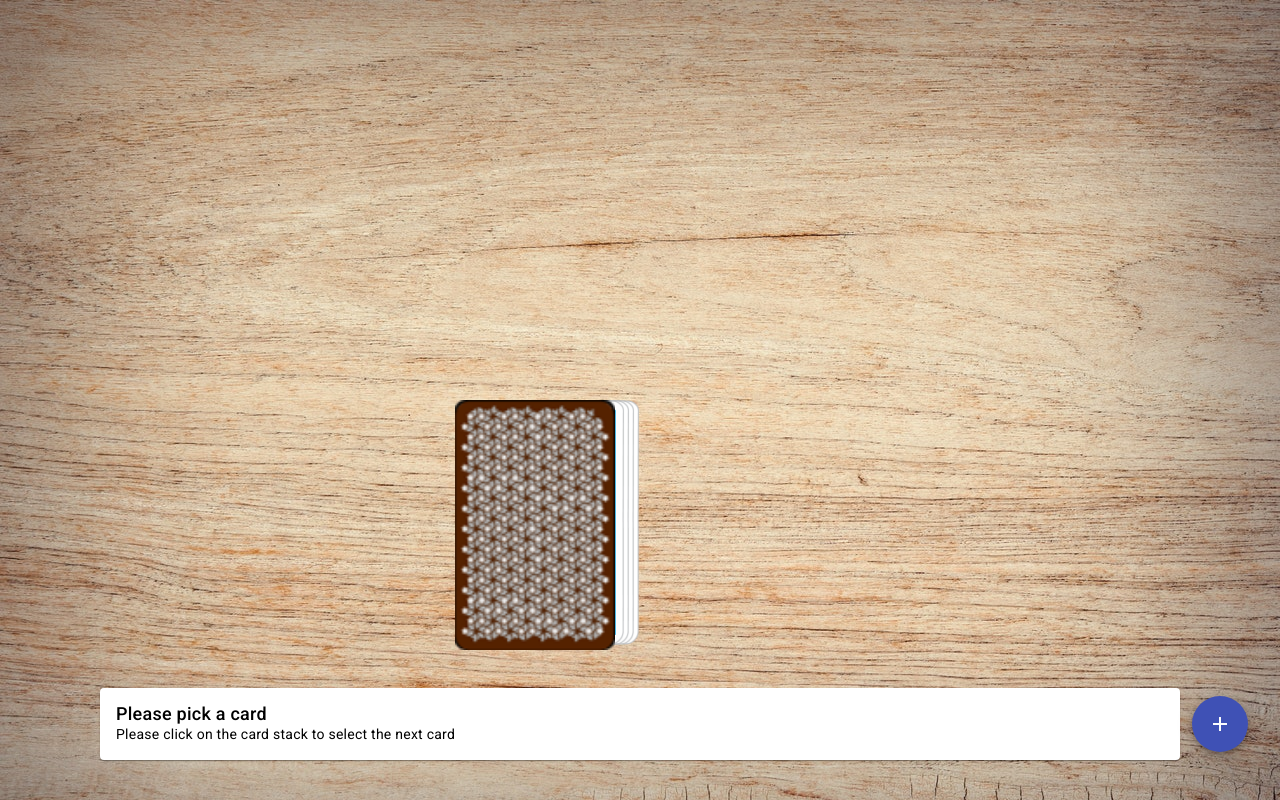
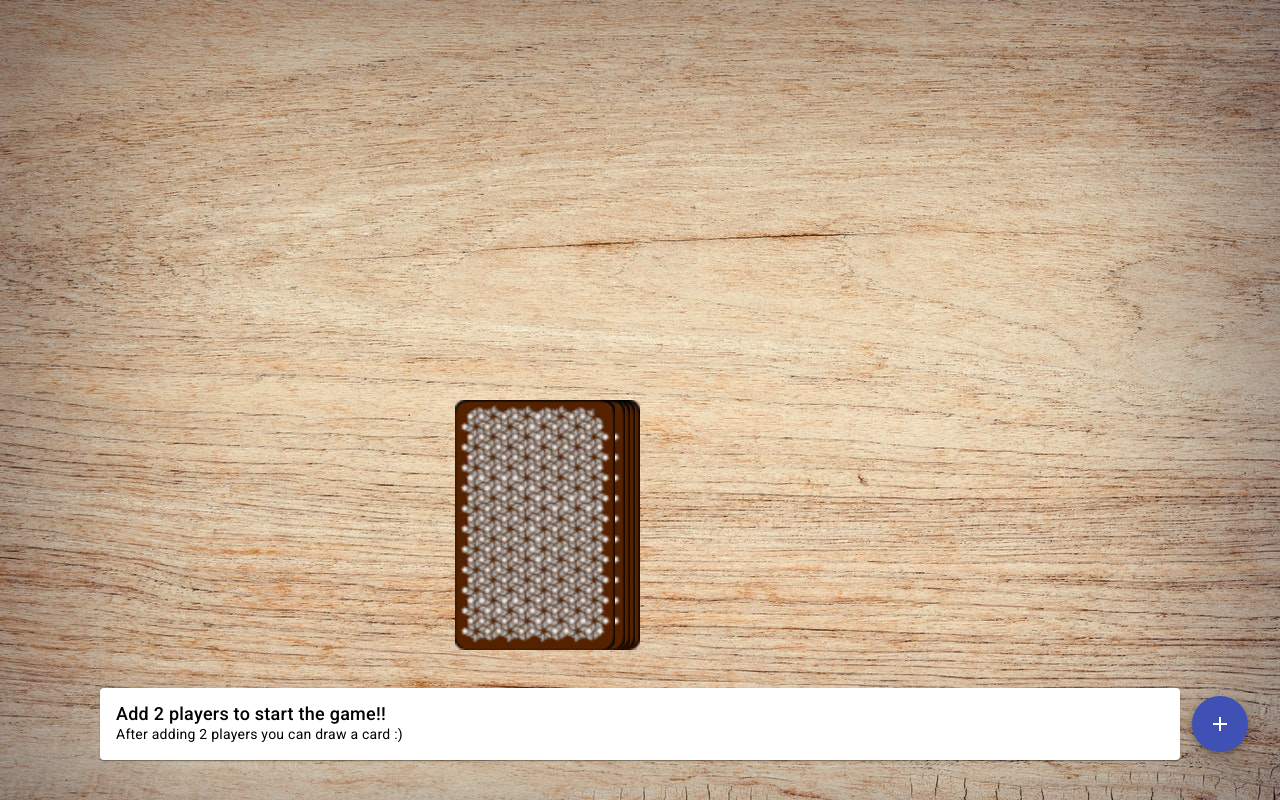
Before and after one commit to ViktorVaal/ringoffire, an Angular app: page /game in a window 1280 px wide. Built offline with nearby package versions, Linux system fonts and the light colour scheme.

Commit message:
need to add 2 players to start the game

```diff
--- a/src/app/game-info/game-info.component.html
+++ b/src/app/game-info/game-info.component.html
@@ -1,4 +1,4 @@
 <mat-card>
-  <mat-card-header class="title">{{ card ? title : 'Please pick a card' }}</mat-card-header>
-  <mat-card-content> {{ card ? description : 'Please click on the card stack to select the next card' }} </mat-card-content>
+  <mat-card-header class="title">{{ card ? title : 'Add 2 players to start the game!!' }}</mat-card-header>
+  <mat-card-content> {{ card ? description : 'After adding 2 players you can draw a card :)' }} </mat-card-content>
 </mat-card>
--- a/src/app/game/game.component.html
+++ b/src/app/game/game.component.html
@@ -11,18 +11,18 @@
     <div class="card-stack">
         <!-- Card stack -->
         @for (card of [0, 1, 2, 3]; track $index) {
-        <img [ngStyle]="{'right.px': $index * 5}" src="./../../assets/img/cards/blue_back.png" alt="">
+        <img [ngStyle]="{'right.px': $index * 5}" src="assets/img/cards_old/card_cover.png" alt="">
         }
-        <img (click)="takeCard()" class="top-card" style="right: 25px;" src="./../../assets/img/cards_old/card_cover.png"
+        <img (click)="takeCard()" class="top-card" style="right: 25px;" src="assets/img/cards_old/card_cover.png"
             alt="">
 
         <!-- Stack for played cards -->
         @for (card of game.playedCards; track $index) {
-        <img class="played-card " src="./../../assets/img/cards_old/{{ card }}.png" alt="">
+        <img class="played-card " src="assets/img/cards_old/{{ card }}.png" alt="">
         }
         <!-- current card (Animation) -->
         <img (click)="takeCard()" *ngIf="pickCardAnimation" class="pick-card" style="right: 25px;"
-            src="./../../assets/img/cards_old/{{ currentCard }}.png" alt="">
+            src="assets/img/cards_old/{{ currentCard }}.png" alt="">
     </div>
 </div>
 
--- a/src/app/game/game.component.ts
+++ b/src/app/game/game.component.ts
@@ -35,11 +35,10 @@ export class GameComponent {
 
   newGame() {
     this.game = new Game();
-    console.log(this.game);
   }
 
   takeCard() {
-    if (!this.pickCardAnimation) {
+    if (!this.pickCardAnimation && this.game.players.length >= 2) {
       this.currentCard = this.game.stack.pop();
       this.pickCardAnimation = true;
 
--- a/src/app/player/player.component.html
+++ b/src/app/player/player.component.html
@@ -1,6 +1,6 @@
 <div class="player" [ngClass]="{'player-active': playerActive}"> <!--[class.player-active]="playerActive" andere scheibweise.-->
-    <img src="./../../assets/img/profile/1.webp" alt="">
+    <img src="assets/img/profile/1.webp" alt="">
     <span>
         {{ name }}
     </span>
-</div>
+</div>s
--- a/src/app/start-screen/start-screen.component.html
+++ b/src/app/start-screen/start-screen.component.html
@@ -1,9 +1,9 @@
 <div class="start-screen">
-    <img src="./../../assets/img/startbox.png" alt="">
+    <img src="assets/img/startbox.png" alt="">
 
     <div class="start-label-box">
         <a href="game">
-            <img (click)="newGame()" src="./../../assets/img/startlabel.png" alt="">
+            <img (click)="newGame()" src="assets/img/startlabel.png" alt="">
         </a>
     </div>
 </div>
```
